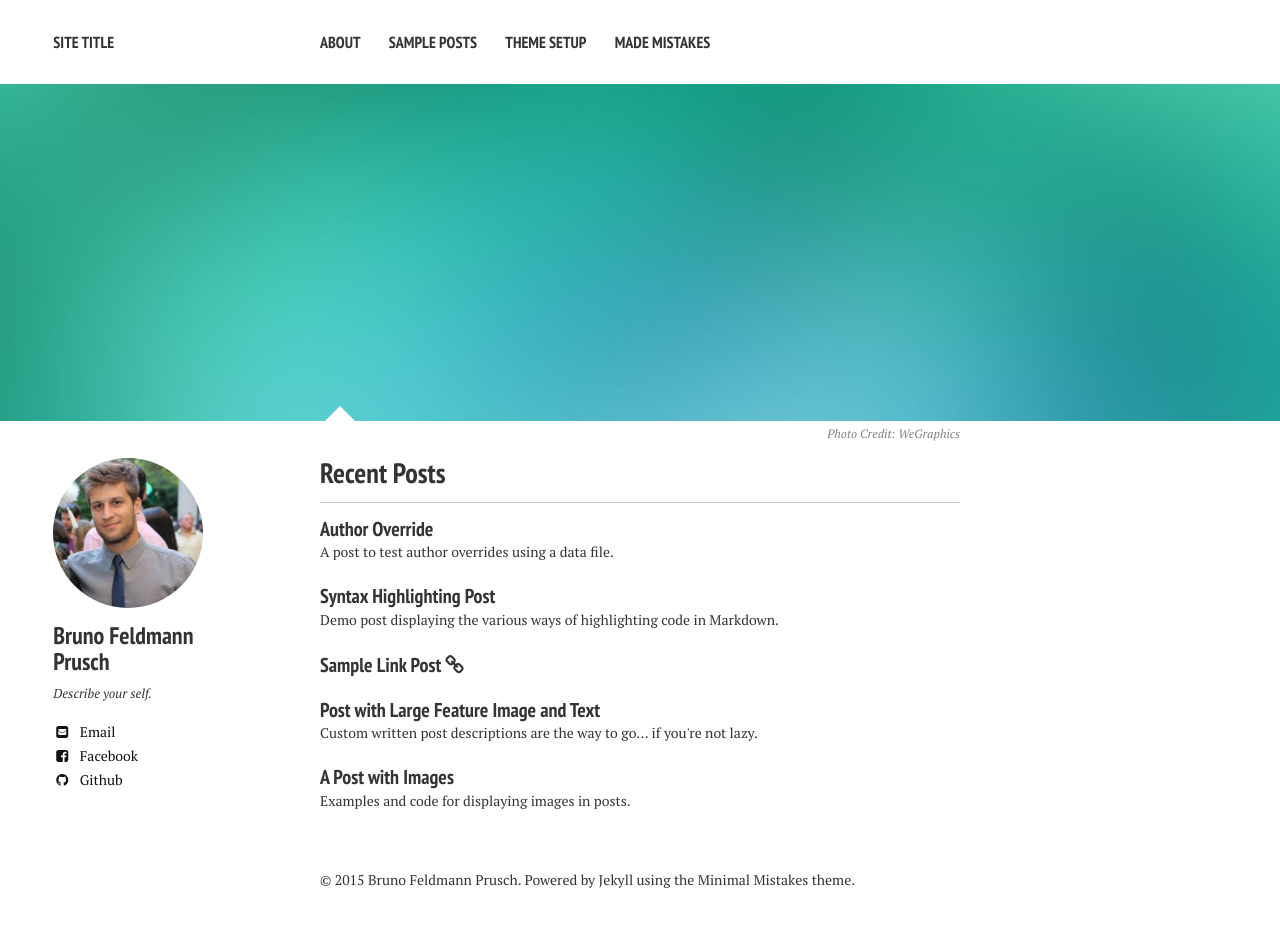
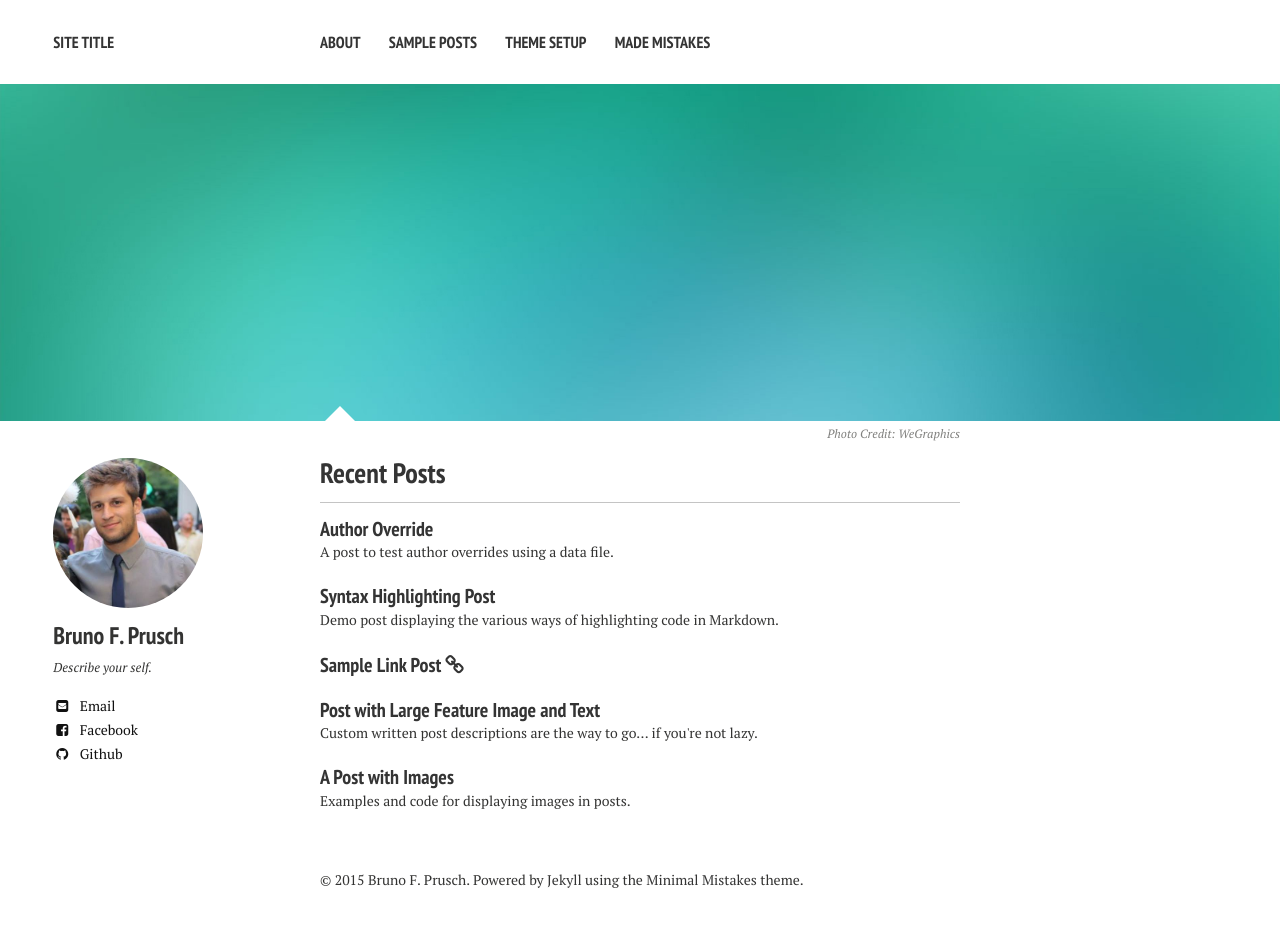
Before and after one commit to brunofprusch/brunofprusch.github.io, a Jekyll site: the page built from index.md, in a window 1280 px wide. Built offline with Jekyll 4.4.1, drawn with Linux system fonts in a browser that asks for light colours; nearby versions of some CDN libraries.

Commit message:
Update _config.yml

```diff
--- a/_config.yml
+++ b/_config.yml
@@ -26,7 +26,7 @@ kramdown:
 
 # Site owner
 owner:
-  name: Bruno Feldmann Prusch
+  name: Bruno F. Prusch
   avatar: bio-photo.jpg
   bio: "Describe your self."
   email: brunoprusch@gmail.com
```
